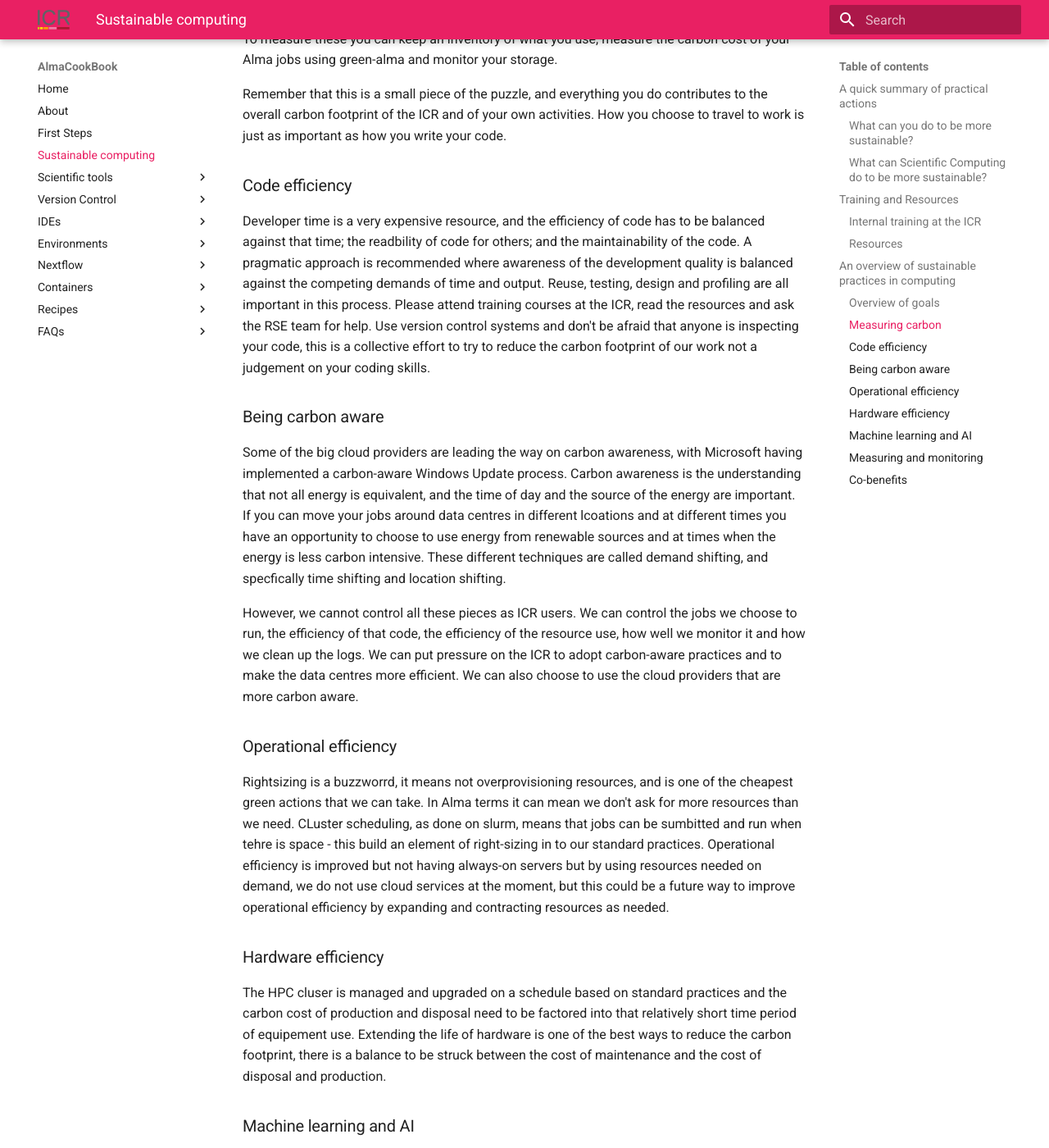
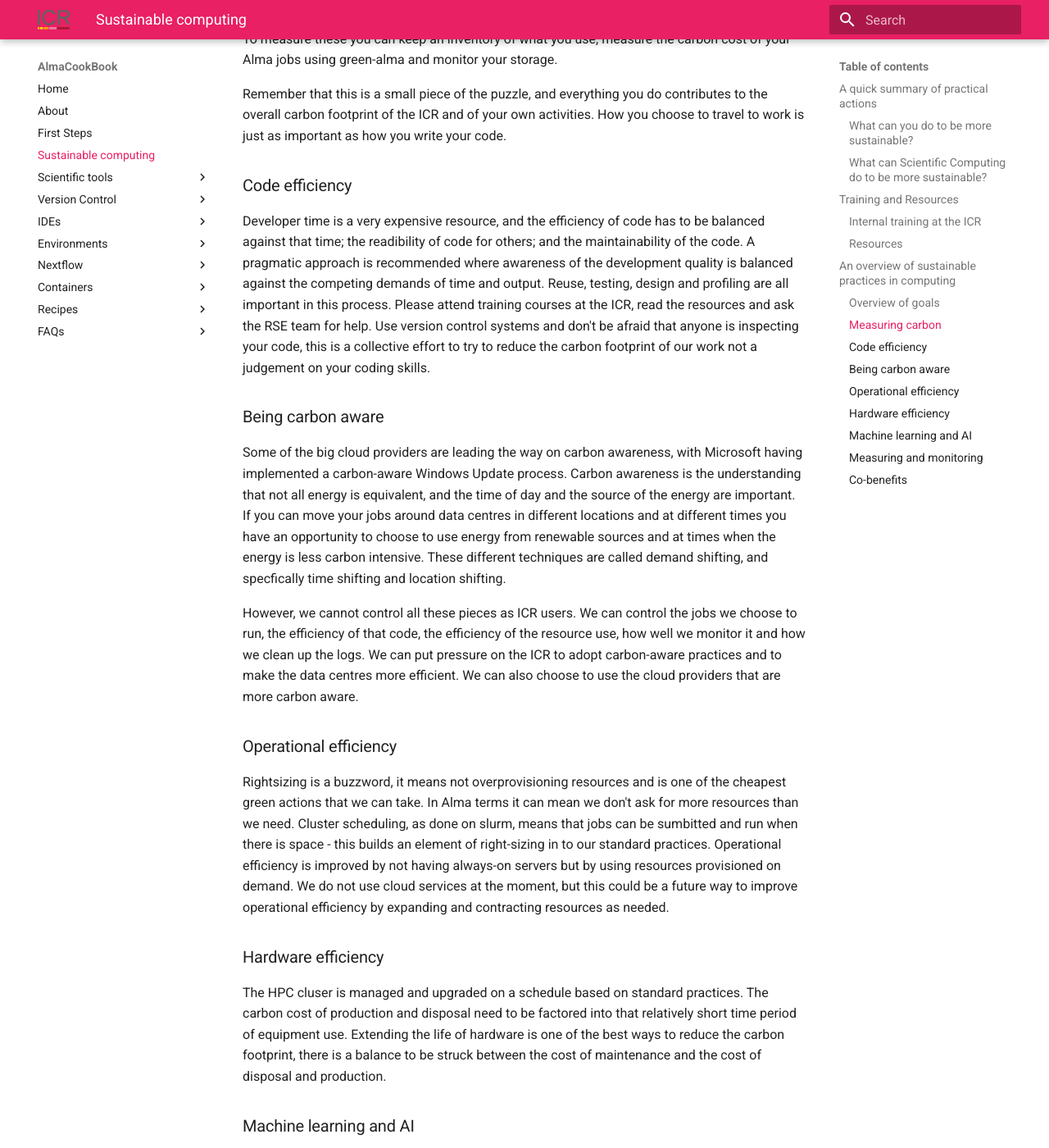
Before and after one commit to AlmaCookBook/AlmaCookBook.github.io, an MkDocs documentation site: the page built from docs/green.md, in a window 1280 px wide and 1400 px high, scrolled down 4211 px. Shown: the whole window at 82% size. Built offline with MkDocs 1.6.1 and Material for MkDocs 9.7.7, drawn with Linux system fonts in a browser that asks for light colours; some of the changed text lies outside the part shown.

Commit message:
Update green.md

```diff
--- a/docs/green.md
+++ b/docs/green.md
@@ -88,18 +88,18 @@ To measure these you can keep an inventory of what you use, measure the carbon c
 Remember that this is a small piece of the puzzle, and everything you do contributes to the overall carbon footprint of the ICR and of your own activities. How you choose to travel to work is just as important as how you write your code.
 
 ### Code efficiency
-Developer time is a very expensive resource, and the efficiency of code has to be balanced against that time; the readbility of code for others; and the maintainability of the code. A pragmatic approach is recommended where awareness of the development quality is balanced against the competing demands of time and output. Reuse, testing, design and profiling are all important in this process. Please attend training courses at the ICR, read the resources and ask the RSE team for help. Use version control systems and don't be afraid that anyone is inspecting your code, this is a collective effort to try to reduce the carbon footprint of our work not a judgement on your coding skills.
+Developer time is a very expensive resource, and the efficiency of code has to be balanced against that time; the readibility of code for others; and the maintainability of the code. A pragmatic approach is recommended where awareness of the development quality is balanced against the competing demands of time and output. Reuse, testing, design and profiling are all important in this process. Please attend training courses at the ICR, read the resources and ask the RSE team for help. Use version control systems and don't be afraid that anyone is inspecting your code, this is a collective effort to try to reduce the carbon footprint of our work not a judgement on your coding skills.
 
 ### Being carbon aware
-Some of the big cloud providers are leading the way on carbon awareness, with Microsoft having implemented a carbon-aware Windows Update process. Carbon awareness is the understanding that not all energy is equivalent, and the time of day and the source of the energy are important. If you can move your jobs around data centres in different lcoations and at different times you have an opportunity to choose to use energy from renewable sources and at times when the energy is less carbon intensive. These different techniques are called demand shifting, and specfically time shifting and location shifting.
+Some of the big cloud providers are leading the way on carbon awareness, with Microsoft having implemented a carbon-aware Windows Update process. Carbon awareness is the understanding that not all energy is equivalent, and the time of day and the source of the energy are important. If you can move your jobs around data centres in different locations and at different times you have an opportunity to choose to use energy from renewable sources and at times when the energy is less carbon intensive. These different techniques are called demand shifting, and specfically time shifting and location shifting.
 
 However, we cannot control all these pieces as ICR users. We can control the jobs we choose to run, the efficiency of that code, the efficiency of the resource use, how well we monitor it and how we clean up the logs. We can put pressure on the ICR to adopt carbon-aware practices and to make the data centres more efficient. We can also choose to use the cloud providers that are more carbon aware.
 
 ### Operational efficiency
-Rightsizing is a buzzworrd, it means not overprovisioning resources, and is one of the cheapest green actions that we can take. In Alma terms it can mean we don't ask for more resources than we need. CLuster scheduling, as done on slurm, means that jobs can be sumbitted and run when tehre is space - this build an element of right-sizing in to our standard practices. Operational efficiency is improved but not having always-on servers but by using resources needed on demand, we do not use cloud services at the moment, but this could be a future way to improve operational efficiency by expanding and contracting resources as needed.
+Rightsizing is a buzzword, it means not overprovisioning resources and is one of the cheapest green actions that we can take. In Alma terms it can mean we don't ask for more resources than we need. Cluster scheduling, as done on slurm, means that jobs can be sumbitted and run when there is space - this builds an element of right-sizing in to our standard practices. Operational efficiency is improved by not having always-on servers but by using resources provisioned on demand. We do not use cloud services at the moment, but this could be a future way to improve operational efficiency by expanding and contracting resources as needed.
 
 ### Hardware efficiency
-The HPC cluser is managed and upgraded on a schedule based on standard practices and the carbon cost of production and disposal need to be factored into that relatively short time period of equipement use. Extending the life of hardware is one of the best ways to reduce the carbon footprint, there is a balance to be struck between the cost of maintenance and the cost of disposal and production.
+The HPC cluser is managed and upgraded on a schedule based on standard practices. The carbon cost of production and disposal need to be factored into that relatively short time period of equipment use. Extending the life of hardware is one of the best ways to reduce the carbon footprint, there is a balance to be struck between the cost of maintenance and the cost of disposal and production.
 
 ### Machine learning and AI
 Improvements in hardware have been an enabler for AI and machine learning, but the carbon cost of these models is high. The size and use of models is growing, and they carry ethical implications. Generally ML models are not time critical so they can benefit from demand shifting. Also, there are many pre-trained models available so using an existing model is more efficient than training a new one. If there is not a model for your needs, transfer learning will take an existing model and adapt it to your data.
```
Also changed, not shown: other parts of docs/green.md (+2 -2 lines).
